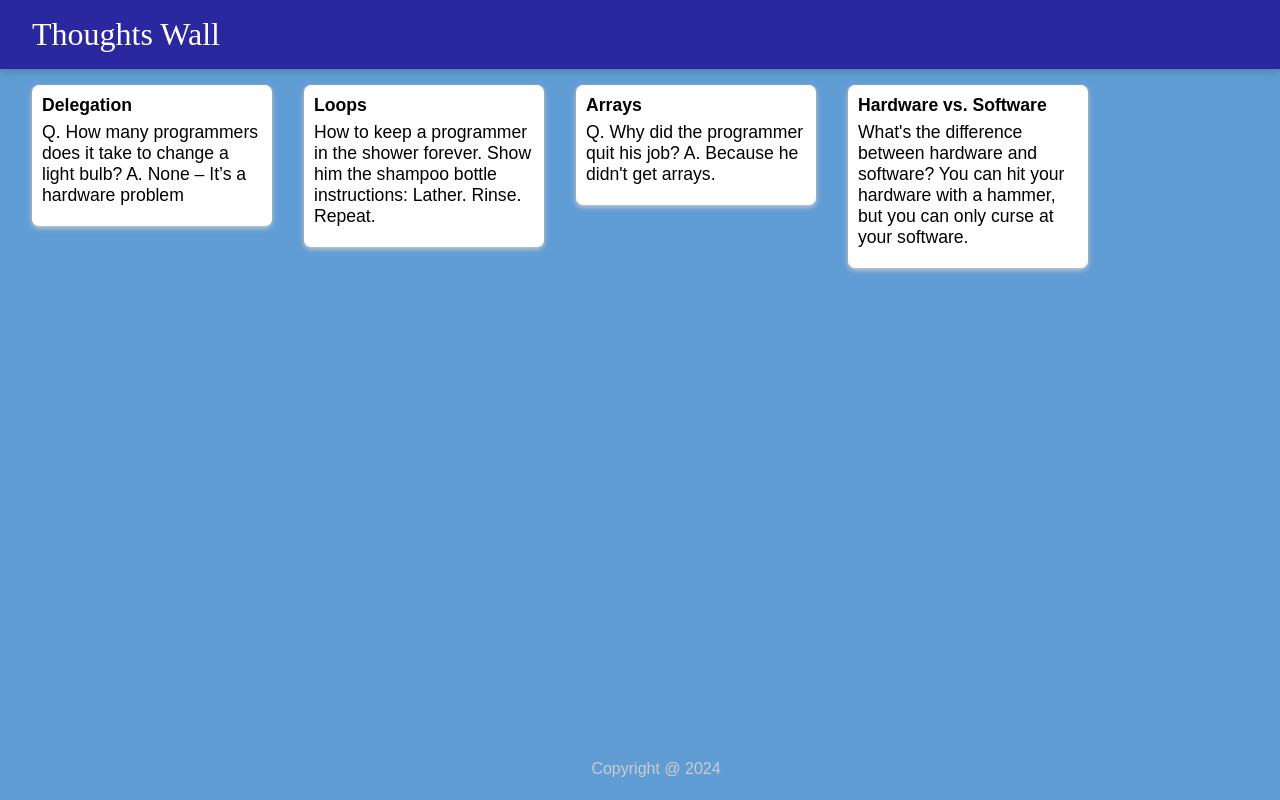
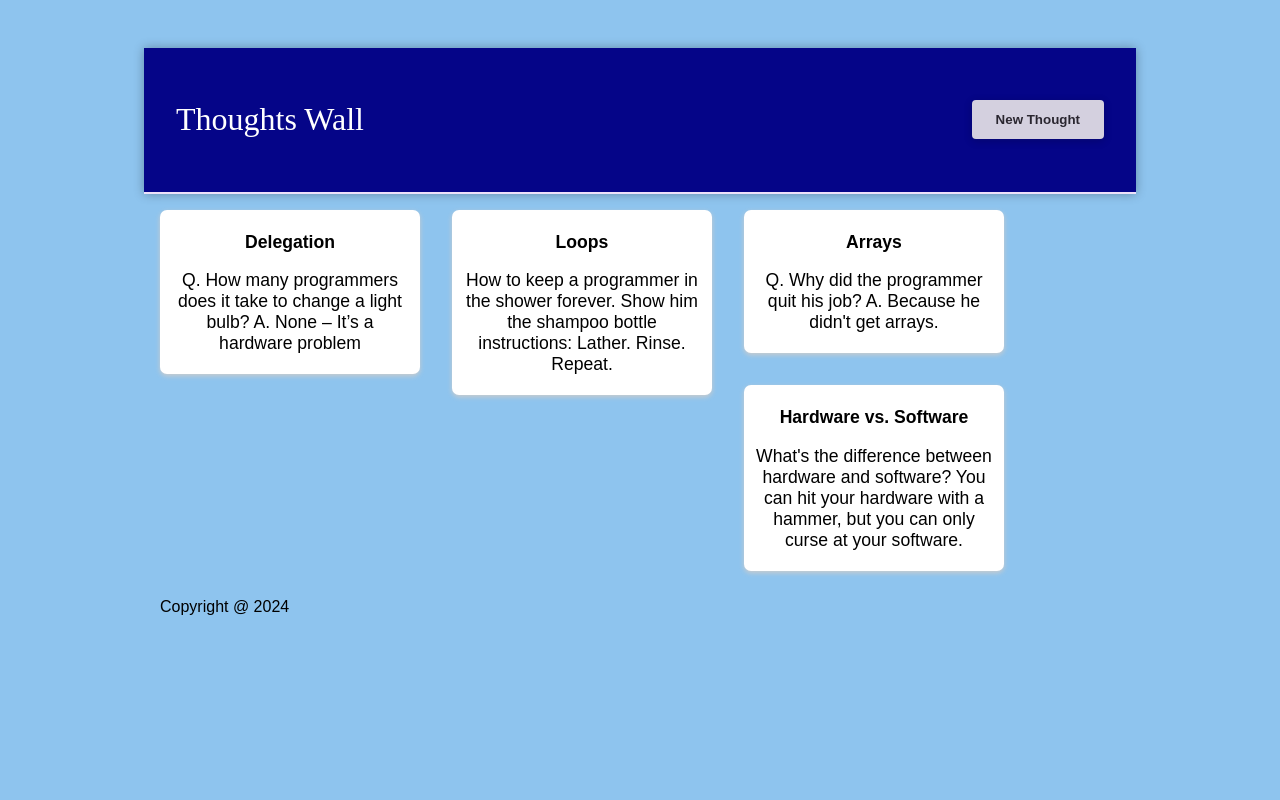
Before and after one commit to fenilaphilip/Thoughts-Wall, a React (Vite) app: page / in a window 1280 px wide. Built offline with nearby package versions, Linux system fonts and the light colour scheme; a web font is replaced by a local one.

Commit message:
styles updated

```diff
--- a/src/components/App.css
+++ /dev/null
@@ -1,14 +0,0 @@
-* {
-    padding: 0;
-    margin: 0;
-    box-sizing: border-box;
-}
-
-html {
-    font-family: "Montserrat", sans-serif;
-}
-
-body {
-    background: #619dd5;
-    padding: 0 16px;
-}
--- a/src/components/App.jsx
+++ b/src/components/App.jsx
@@ -2,13 +2,13 @@ import Header from './Header';
 import Footer from './Footer';
 import Post from './Post';
 import notes from '../notes.js';
-import "./App.css";
+import styles from "./App.module.css";
 
 
 
 function App() {
     return (
-        <div>
+        <div className={styles.body}>
             <Header />
             {notes.map((note) => <Post
                 key={note.key}
--- /dev/null
+++ b/src/components/App.module.css
@@ -0,0 +1,10 @@
+html {
+    font-family: "Montserrat", sans-serif;
+}
+
+body {
+    background-color: #8ec4ee;
+    margin: 2rem 10%;
+    padding: 1rem;
+    text-align: center;
+}
--- a/src/components/Footer.css
+++ b/src/components/Footer.css
@@ -1,11 +1,13 @@
 footer {
-    position: absolute;
-    text-align: center;
+    margin: 1rem;
     bottom: 0;
     width: 100%;
     height: 2.5rem;
+    display: flex;
+    justify-content: space-between;
+    align-items: center;
 }
 
 footer p {
-    color: #ccc;
+    color: #000000;
 }
--- a/src/components/Header.jsx
+++ b/src/components/Header.jsx
@@ -5,6 +5,7 @@ function Header() {
     return (
         <header className={styles.header}>
             <h1 className={styles.name}>Thoughts Wall</h1>
+            <button className={styles.newpost}>New Thought</button>
         </header>
     );
 }
--- a/src/components/Header.module.css
+++ b/src/components/Header.module.css
@@ -1,12 +1,40 @@
 header {
-    background-color: #2b279f;
-    margin: auto -16px;
-    padding: 16px 32px;
+    background-color: #050588;
     box-shadow: 0 0 10px 0 rgba(0, 0, 0, 0.3);
+    padding: 2rem;
+    text-align: center;
+    display: flex;
+    justify-content: space-between;
+    align-items: center;
+    border-bottom: 2px solid #ece1fa;
 }
 
 .name {
     color: #fff;
     font-family: "McLaren", cursive;
     font-weight: 200;
+    font-size: 2rem;
+    display: flex;
+    gap: 1.5rem;
+    align-items: center;
+
 }
+
+.newpost {
+    display: inline-flex;
+    align-items: center;
+    gap: 0.5rem;
+    padding: 0.75rem 1.5rem;
+    background-color: #d4d0df;
+    color: #2a2630;
+    border: none;
+    border-radius: 4px;
+    box-shadow: 0 2px 8px rgba(9, 9, 9, 0.2);
+    cursor: pointer;
+    font-weight: bold;
+}
+
+.newpost:hover {
+    background-color: #3078c1;
+    color: whitesmoke;
+}
```
